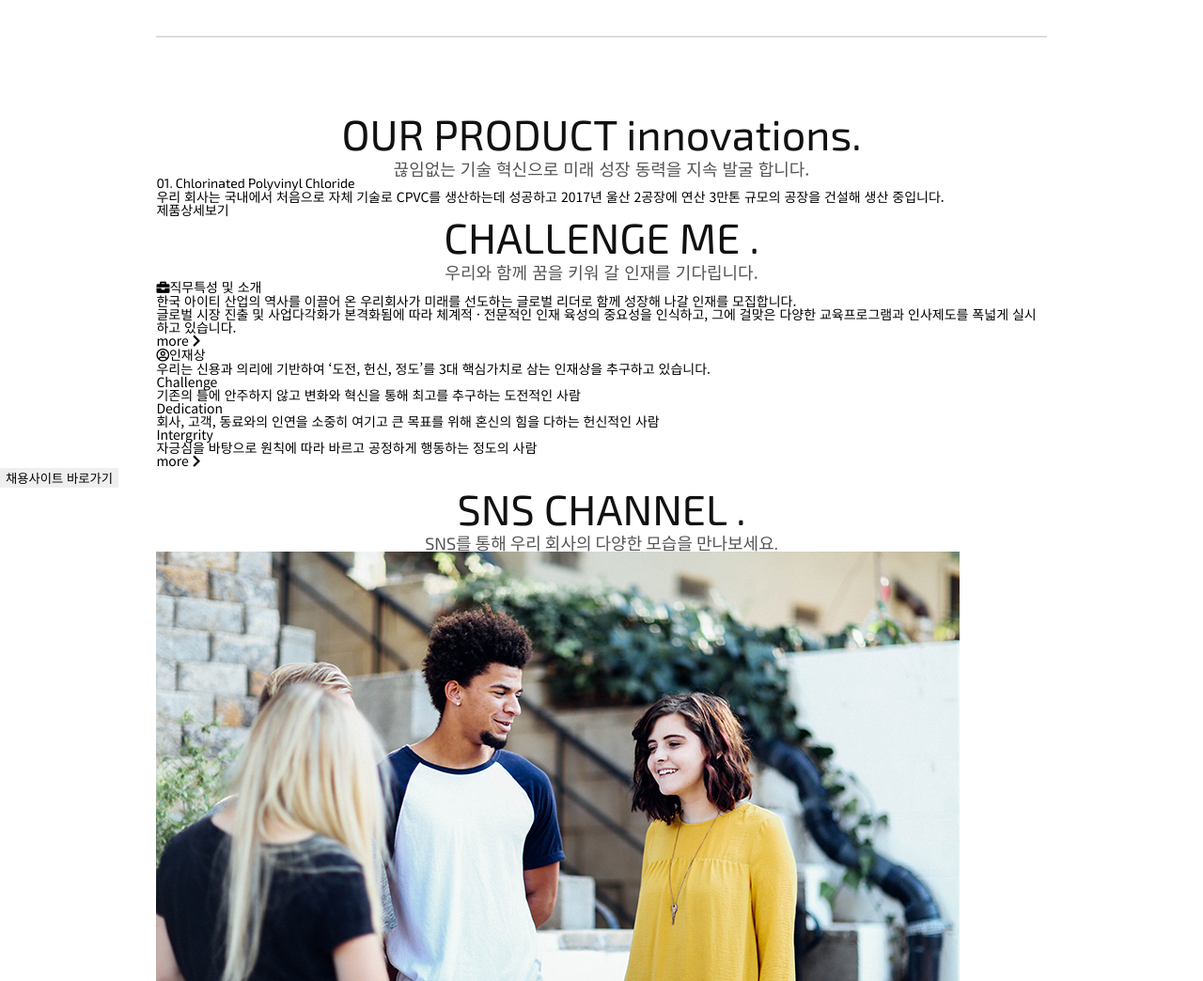
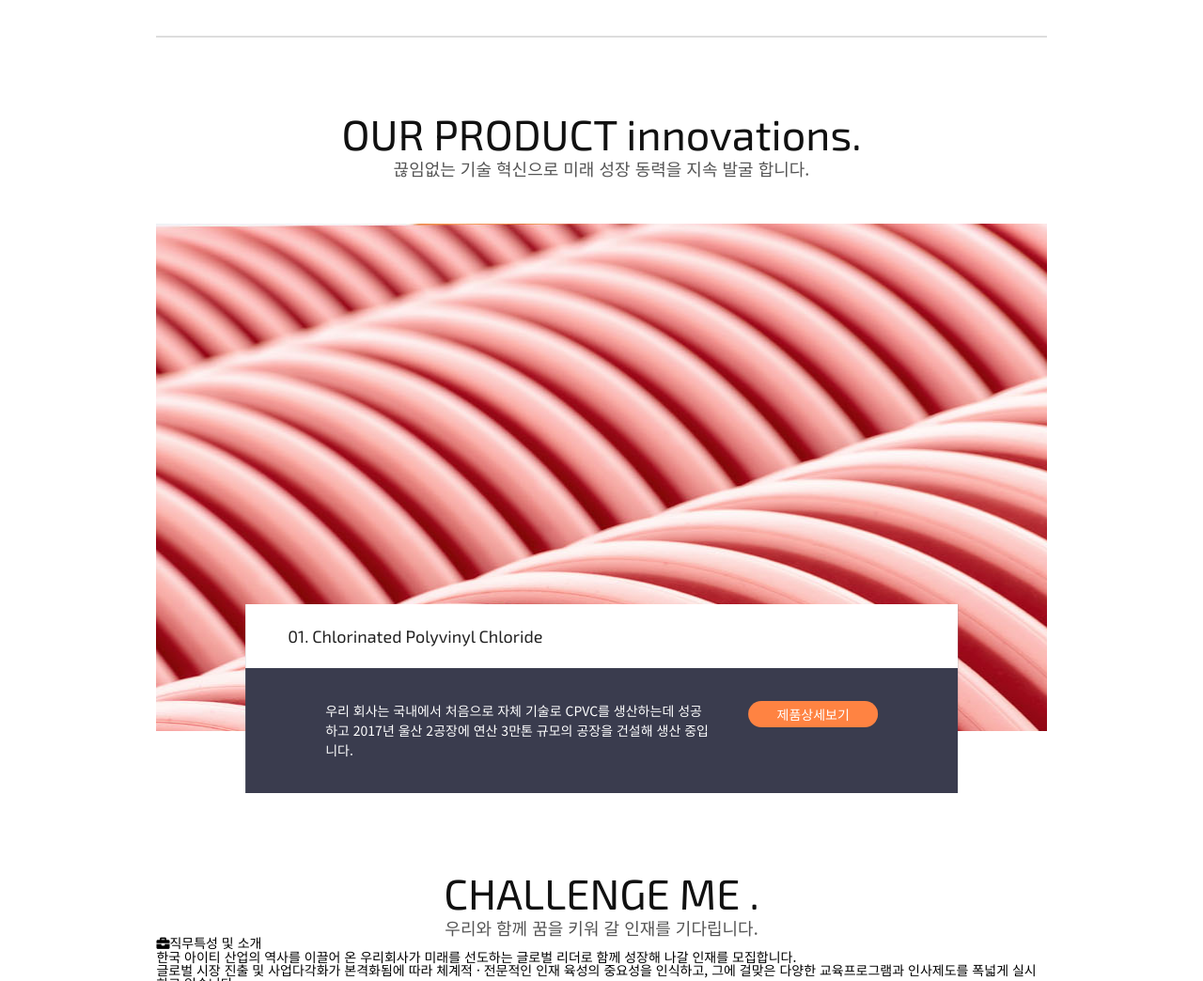
Before and after one commit to soongu/css-template01-202403, a plain HTML site: page index.html in a window 1280 px wide. Shown: the part 1480-2524 px from the top of the page at 94% size. Drawn offline with nearby package versions, Linux system fonts and the light colour scheme.

Commit message:
# section innovation

```diff
--- a/css/main.css
+++ b/css/main.css
@@ -214,3 +214,52 @@ section.about ul.sub-container li .text .more::before {
   left: 0;
   top: -7px;
 }
+
+/* section.innovation style */
+section.innovation {
+  /* background: tomato; */
+  margin-bottom: 150px;
+}
+
+section.innovation .img-box {
+  background: orange;
+  height: 540px;
+  margin-top: 50px;
+  background: url('../img/product_1.jpg') no-repeat center/cover;
+  position: relative;
+}
+section.innovation .img-box .inner {
+  /* border: 3px solid #000; */
+  width: 80%;
+  background: #3a3c4e;
+  color: #fff;
+
+  position: absolute;
+  left: 50%;
+  top: 75%;
+  transform: translate(-50%, 0);
+}
+section.innovation .img-box .inner h3 {
+  background: #fff;
+  color: #222;
+  font-size: 18px;
+  padding: 25px 45px;
+}
+section.innovation .img-box .inner .bottom {
+  padding: 35px 85px;
+}
+section.innovation .img-box .inner .bottom p {
+  /* background: yellow; */
+  float: left;
+  width: 70%;
+  line-height: 1.5;
+}
+section.innovation .img-box .inner .bottom a {
+  background: #ff8342;
+  float: right;
+  border-radius: 50px;
+  padding: 7px 30px;
+}
+section.innovation .img-box .inner .bottom a:hover {
+  background: #f86010;
+}
```
